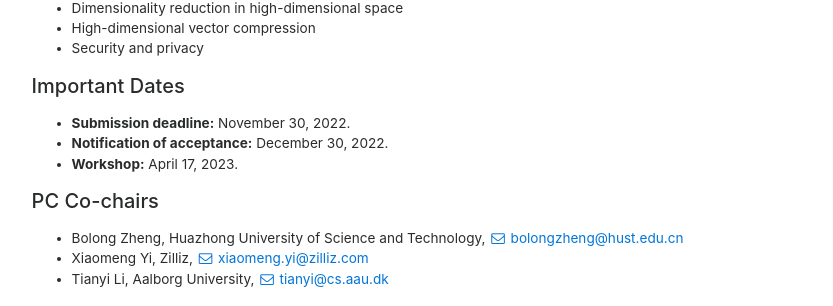
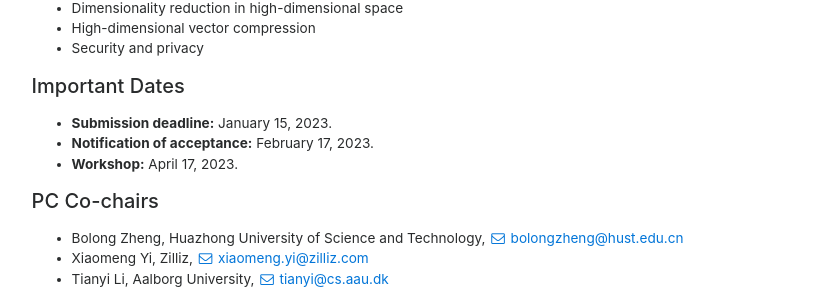
Before and after one commit to hove-web/hove-web.github.io, a Jekyll site: the page built from index.html, in a window 1280 px wide. Shown: the part 927-1233 px from the top of the page, without its empty margins (223-1056 px from the left). Built offline with Jekyll 4.4.1, drawn with Linux system fonts in a browser that asks for light colours; nearby versions of some CDN libraries.

Commit message:
Update important-dates.html

```diff
--- a/_includes/important-dates.html
+++ b/_includes/important-dates.html
@@ -2,10 +2,10 @@
 <p class="text-left">
 	<ul>
 		<li>
-			<strong>Submission deadline:</strong> November 30, 2022.
+			<strong>Submission deadline:</strong> January 15, 2023.
 		</li>
 		<li>
-			<strong>Notification of acceptance:</strong> December 30, 2022.
+			<strong>Notification of acceptance:</strong> February 17, 2023.
 		</li>
 		<li>
 			<strong>Workshop:</strong> April 17, 2023.
```
